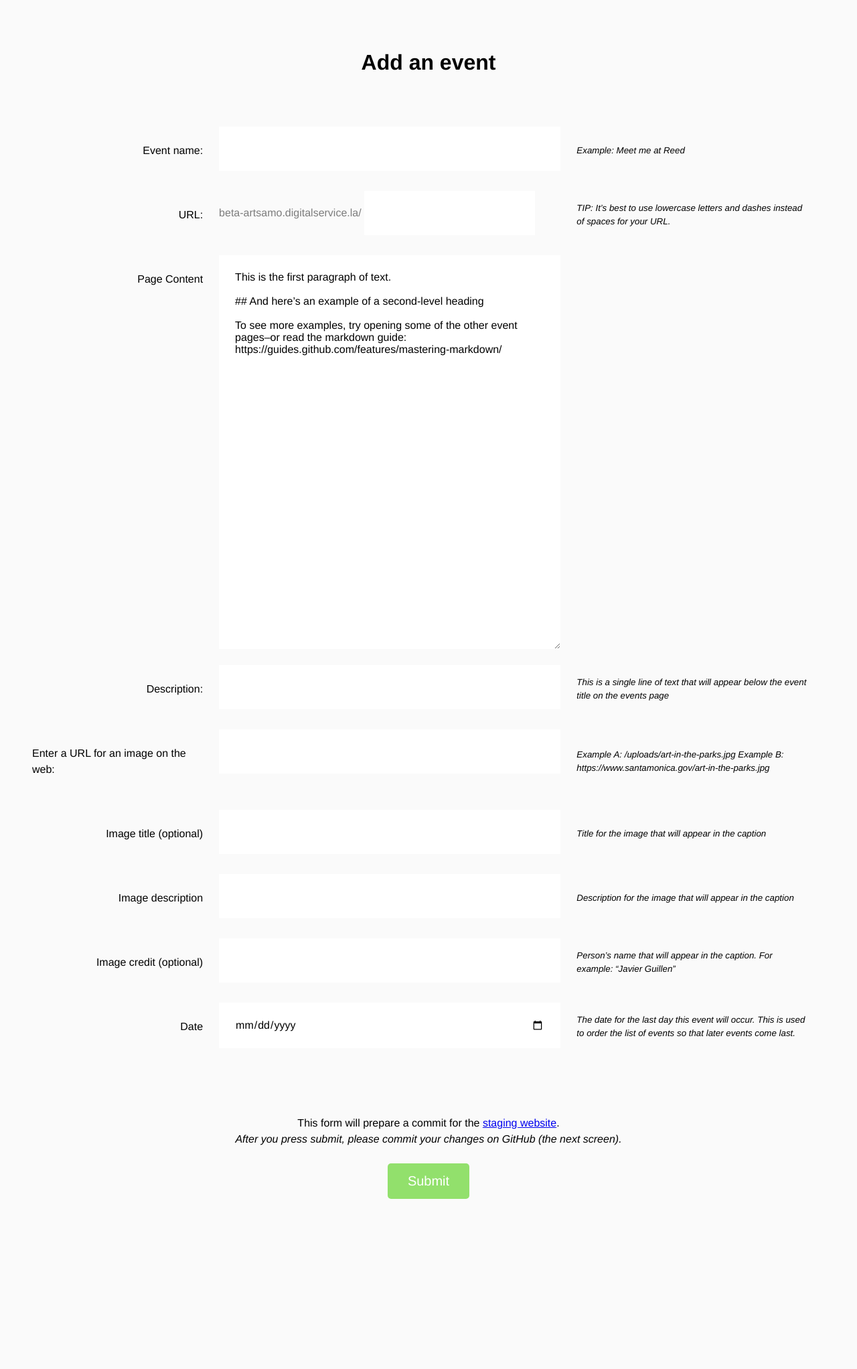
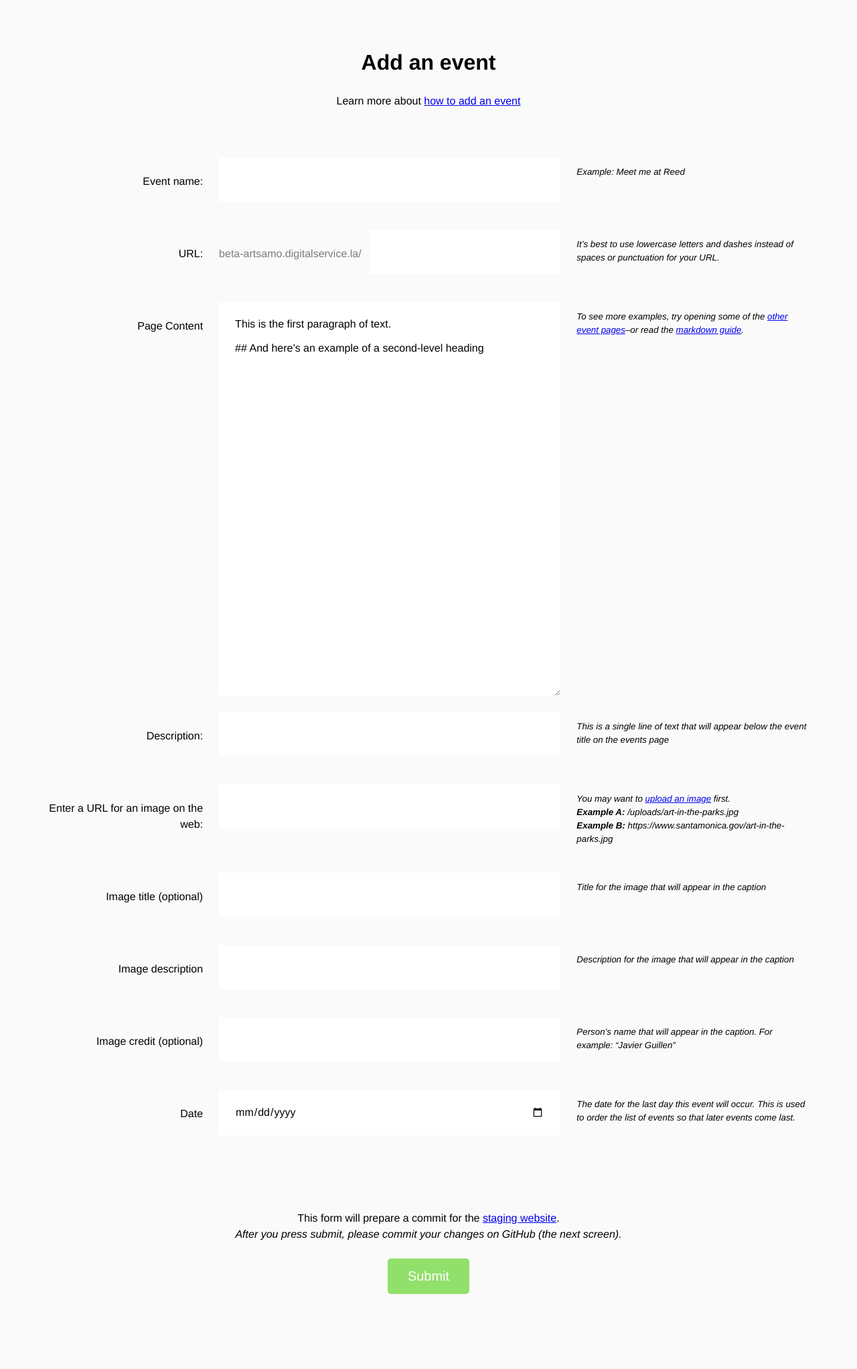
Before and after one commit to jimthoburn/artsamo, a Jekyll site: the page admin/add-an-event.html, which Jekyll copies as it is, in a window 1280 px wide. Shown: the whole page at 67% size. Built offline with Jekyll 4.4.1, drawn with Linux system fonts in a browser that asks for light colours; before the commit the page ends 1902 px from its top, so only the background shows below that.

Commit message:
Make the “Add an event” form responsive

```diff
--- a/admin/add-an-event.html
+++ b/admin/add-an-event.html
@@ -22,28 +22,14 @@
     form li + li {
       margin-top: 1.5em;
     }
-    form li {
-      display: grid;
-      grid-template-columns: 2fr 1fr;
-    }
-    form li label {
-      display: grid;
-      grid-template-columns: 1fr 2fr;
-      grid-column-gap: 1.5em;
-    }
     form li label > span:first-child {
-      justify-self: end;
-      display: block;
-      padding: 1.5em 0;
+      display: inline-block;
+      margin-bottom: 0.75em;
     }
     form li > small:last-child {
       display: block;
-      padding: 0 1.5rem;
+      padding: 0.75rem 1.5rem;
       font-style: italic;
-      align-self: center;
-    }
-    form li br {
-      display: none;
     }
     input[type="text"],
     input[type="date"],
@@ -54,11 +40,16 @@
       font-family: inherit;
       color: inherit;
       align-self: start;
+      width: 100%;
+      box-sizing: border-box;
     }
     .url-preview {
       opacity: 0.5;
     }
     h1 {
+      text-align: center;
+    }
+    h1 + p {
       text-align: center;
       margin-bottom: 4.5rem;
     }
@@ -77,12 +68,43 @@
       justify-self: start;
       cursor: pointer;
     }
+    @media (min-width: 60em) {
+      form li {
+        display: grid;
+        grid-template-columns: 2fr 1fr;
+      }
+      form li label {
+        display: grid;
+        grid-template-columns: 1fr 2fr;
+        grid-column-gap: 1.5em;
+      }
+      form li br {
+        display: none;
+      }
+      form li label > span:first-child {
+        justify-self: end;
+        text-align: right;
+        display: block;
+        padding: 1.5em 0;
+      }
+      .has-url-preview {
+        display: grid;
+        grid-template-columns: max-content auto;
+        grid-column-gap: 0.75em;
+      }
+      .has-url-preview > span:first-child {
+        padding-top: 1.5em;
+      }
+      form li > small:last-child {
+      }
+    }
   </style>
 </head>
 <body>
 
 <form action="https://github.com/jimthoburn/artsamo/new/staging/_events" method="get">
   <h1>Add an event</h1>
+  <p>Learn more about <a href="https://github.com/jimthoburn/artsamo/blob/master/_how-to/add-an-event.markdown" target="_blank">how to add an event</a></p>
   <ul>
     <li>
       <label>
@@ -95,13 +117,13 @@
     <li>
       <label>
         <span>URL:</span><br />
-        <span>
+        <span class="has-url-preview">
           <span class="url-preview">beta-artsamo.digitalservice.la/</span>
           <input type="text" name="markdown_filename" required />
         </span>
       </label>
       <br />
-      <small>TIP: It’s best to use lowercase letters and dashes instead of spaces for your URL.</small>
+      <small>It’s best to use lowercase letters and dashes instead of spaces or punctuation for your URL.</small>
     </li>
     <li>
       <label>
@@ -110,11 +132,11 @@
 This is the first paragraph of text.
 
 ## And here’s an example of a second-level heading
-
-To see more examples, try opening some of the other event pages–or read the markdown guide:
-https://guides.github.com/features/mastering-markdown/
 </textarea>
-      </label>
+</label><br />
+      <small>
+        To see more examples, try opening some of the <a href="https://github.com/jimthoburn/artsamo/tree/master/_events" target="_blank">other event pages</a>–or read the <a href="https://guides.github.com/features/mastering-markdown/" target="_blank">markdown guide</a>.
+      </small>
     </li>
     <li>
       <label>
@@ -138,8 +160,9 @@
       </label>
       <br />
       <small>
-        Example A: /uploads/art-in-the-parks.jpg<br />
-        Example B: https://www.santamonica.gov/art-in-the-parks.jpg
+        You may want to <a href="https://github.com/jimthoburn/artsamo/blob/master/_how-to/add-an-image.markdown" target="_blank">upload an image</a> first.<br style="display: block" />
+        <strong>Example A:</strong> /uploads/art-in-the-parks.jpg<br style="display: block" />
+        <strong>Example B:</strong> https://www.santamonica.gov/art-in-the-parks.jpg
       </small>
     </li>
     <li>
@@ -173,8 +196,7 @@
       </label>
       <br />
       <small>
-        The date for the last day this event will occur.<br />
-        This is used to order the list of events so that later events come last.
+        The date for the last day this event will occur. This is used to order the list of events so that later events come last.
       </small>
     </li>
     <!--
```
